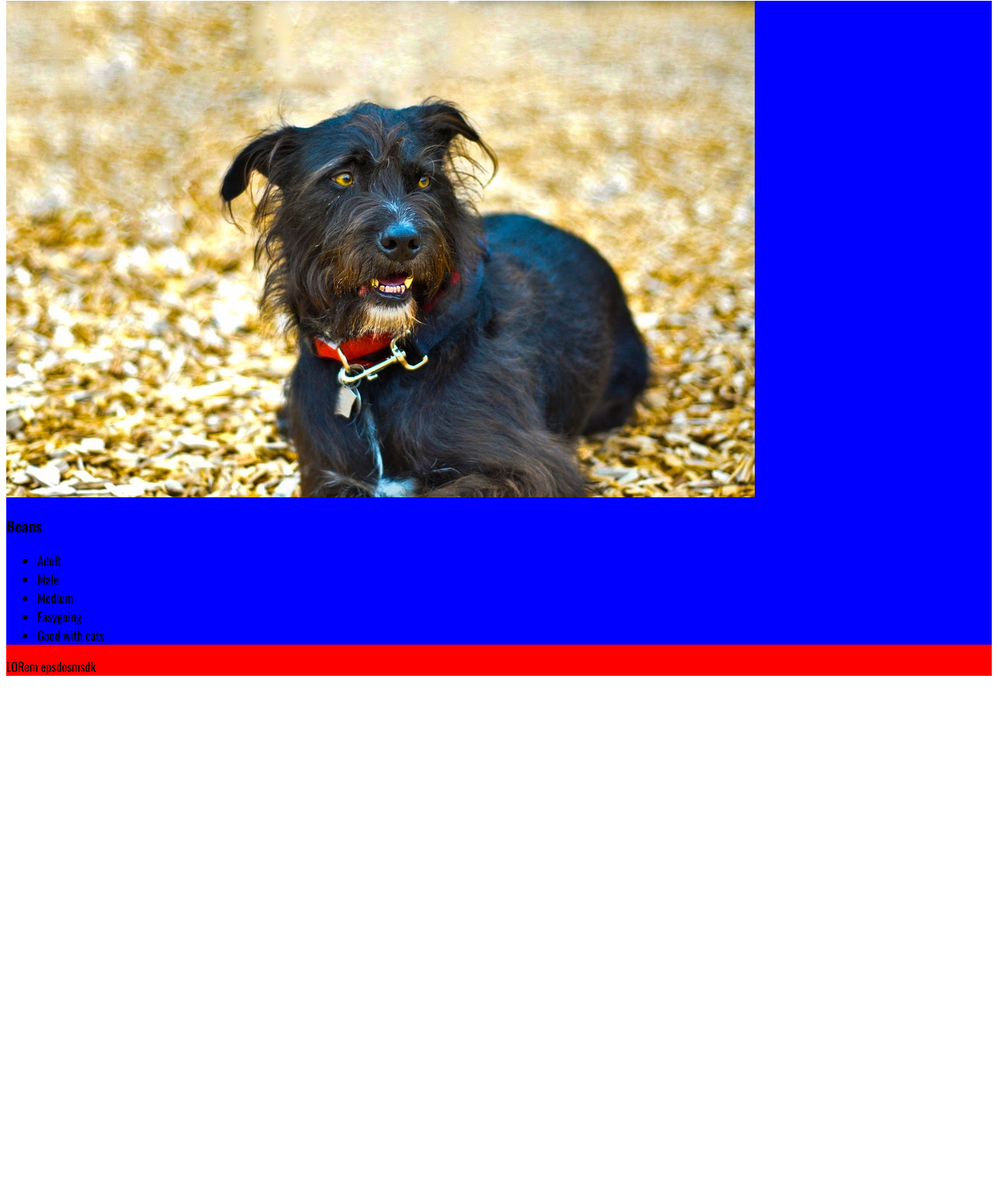
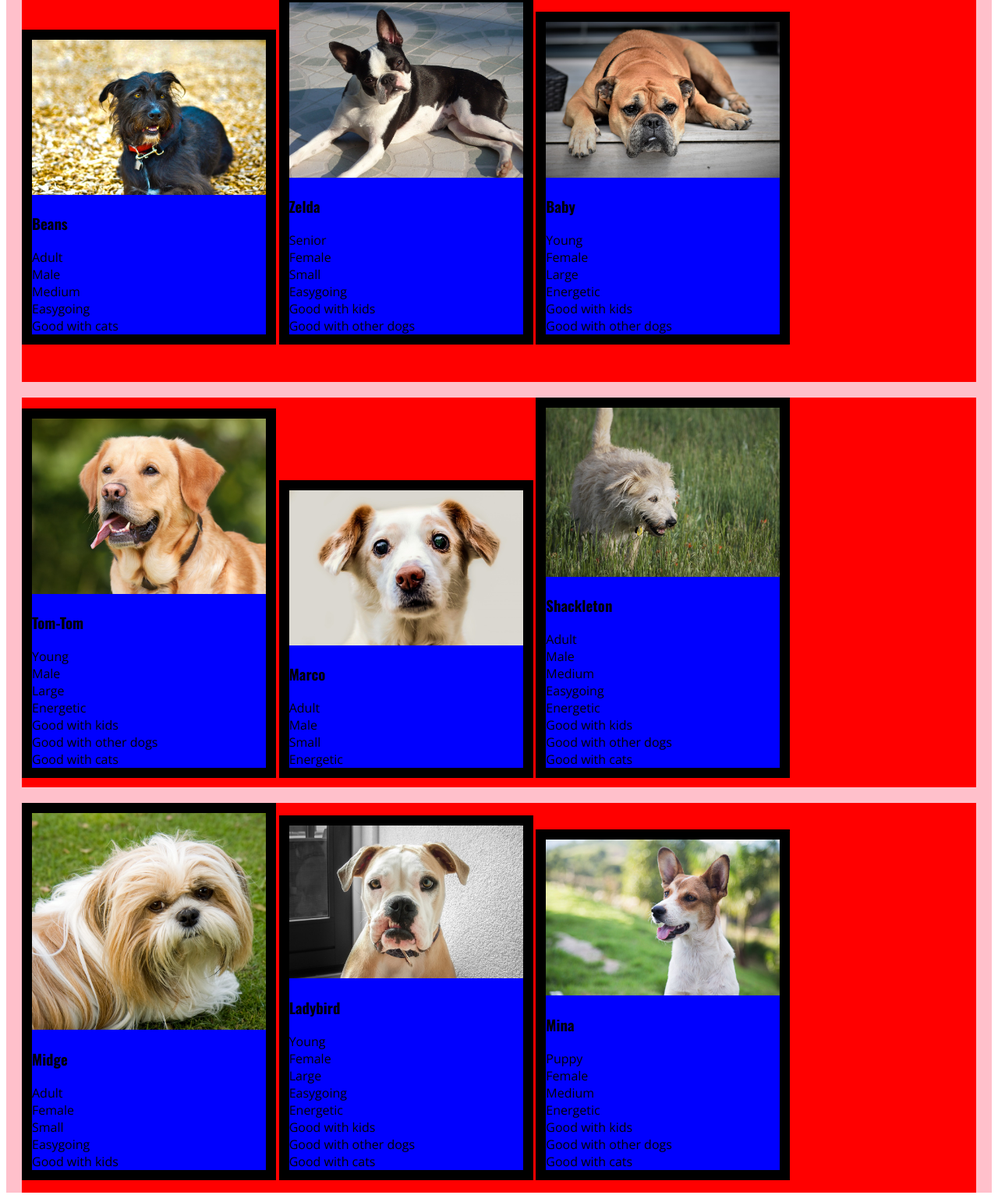
Before and after one commit to Momentum-Team-11/dog-adoption-ryanurbanski, a plain HTML site: page index.html in a window 1280 px wide. Shown: the part 246-1779 px from the top of the page at 78% size. Before the commit the page ends 1129 px from the top, so only its background shows below. Drawn offline with nearby package versions, Linux system fonts and the light colour scheme.

Commit message:
Playing with css.. starting to break more than I've fixed.

```diff
--- a/index.html
+++ b/index.html
@@ -14,15 +14,15 @@
 </head>
 <body>
 
-<header class="section1">
+<header class="section-1">
     <h1>Happy Valley Shelter</h1>
 </header>
 
-<div class="section2">
+<div class="section-2">
     <h2>Adopt a Dog</h2>
     <p>Description</p>
-    <div class="dogRow">
-        <div class="dogContainer">
+    <div class="dog-row">
+        <div class="dog-container">
             <img src="starter_files/images/beans.jpg">
             <h3>Beans</h3>
             <ul class="tags">
@@ -33,8 +33,104 @@
                 <li>Good with cats</li>
             </ul>
         </div>
-        <div>
-            <p>LORem epsdosmsdk</p>
+        <div  class="dog-container">
+            <img src="starter_files/images/boston-terrier.jpg">
+            <h3>Zelda</h3>
+            <ul class="tags">
+                <li>Senior</li>
+                <li>Female</li>
+                <li>Small</li>
+                <li>Easygoing</li>
+                <li>Good with kids</li>
+                <li>Good with other dogs</li>
+            </ul>
+        </div>
+        <div  class="dog-container">
+            <img src="starter_files/images/boxer.jpg">
+            <h3>Baby</h3>
+            <ul class="tags">
+                <li>Young</li>
+                <li>Female</li>
+                <li>Large</li>
+                <li>Energetic</li>
+                <li>Good with kids</li>
+                <li>Good with other dogs</li>
+            </ul>
+        </div>
+    </div>
+    <div class="dog-row">
+        <div  class="dog-container">
+            <img src="starter_files/images/golden-lab.jpg">
+            <h3>Tom-Tom</h3>
+            <ul class="tags">
+                <li>Young</li>
+                <li>Male</li>
+                <li>Large</li>
+                <li>Energetic</li>
+                <li>Good with kids</li>
+                <li>Good with other dogs</li>
+                <li>Good with cats</li>
+            </ul>
+        </div>
+        <div  class="dog-container">
+            <img src="starter_files/images/little-dog.jpg">
+            <h3>Marco</h3>
+            <ul class="tags">
+                <li>Adult</li>
+                <li>Male</li>
+                <li>Small</li>
+                <li>Energetic</li>
+            </ul>
+        </div>
+        <div  class="dog-container">
+            <img src="starter_files/images/old-shaggy.jpg">
+            <h3>Shackleton</h3>
+            <ul class="tags">
+                <li>Adult</li>
+                <li>Male</li>
+                <li>Medium</li>
+                <li>Easygoing</li>
+                <li>Energetic</li>
+                <li>Good with kids</li>
+                <li>Good with other dogs</li>
+                <li>Good with cats</li>
+        </div>
+    </div>
+    <div class="dog-row">
+        <div  class="dog-container">
+            <img src="starter_files/images/shih-tzu.jpg">
+            <h3>Midge</h3>
+            <ul class="tags">
+                <li>Adult</li>
+                <li>Female</li>
+                <li>Small</li>
+                <li>Easygoing</li>
+                <li>Good with kids</li>
+        </div>
+        <div  class="dog-container">
+            <img src="starter_files/images/young-bulldog.jpg">
+            <h3>Ladybird</h3>
+            <ul class="tags">
+                <li>Young</li>
+                <li>Female</li>
+                <li>Large</li>
+                <li>Easygoing</li>
+                <li>Energetic</li>
+                <li>Good with kids</li>
+                <li>Good with other dogs</li>
+                <li>Good with cats</li>
+        </div>
+        <div  class="dog-container">
+            <img src="starter_files/images/young-peppy.jpg">
+            <h3>Mina</h3>
+            <ul class="tags">
+                <li>Puppy</li>
+                <li>Female</li>
+                <li>Medium</li>
+                <li>Energetic</li>
+                <li>Good with kids</li>
+                <li>Good with other dogs</li>
+                <li>Good with cats</li>
         </div>
     </div>
 </div>
--- a/style.css
+++ b/style.css
@@ -2,24 +2,60 @@ body {
     font-family: "Oswald";
 }
 
-.section1 {
+h1 {
+    /* padding-left: 8px; */
+    border: 10px solid black;
+}
+
+.section-1 {
     background-color: #004175;
-    border-bottom: 5px solid red;
+    border-bottom: 10px solid red;
     border-color: #89DEEF;
     color: white;
-    padding: 1em;
-    padding-left: 30px;
+    /* padding: 1em; */
+    /* padding-left: 30px; */
     font-family: "Open Sans";
 }
 
-.section2 {
-
+img {
+    /* float: left; */
+    width: 300px;
+    height: auto;
+    /* object-fit: cover; */
+    object-fit: contain;
 }
 
-.dogRow {
-    background-color: red;
+ul {
+    border: none;
+    padding: 0px 0px 0px 0px;
+    display: inline;
 }
 
-.dogContainer {
+.tags {
+    background-color: #89DEEF;
+    list-style: none;
+    font-family: "Open Sans";
+    display: inline;
+}
+
+.section-2 {
+    background-color: pink;
+}
+
+.dog-row {
+    background-color: red;
+    width: auto;
+    height: 500px;
+    /* padding: 0 0 20 0; */
+    margin: 20px;
+}
+
+.dog-container {
     background-color: blue;
+    width: 300px;
+    height: auto;
+    display: inline-block;
+    border-color: black;
+    border: 13px solid black;
+    /* display: inline; */
 }
```
